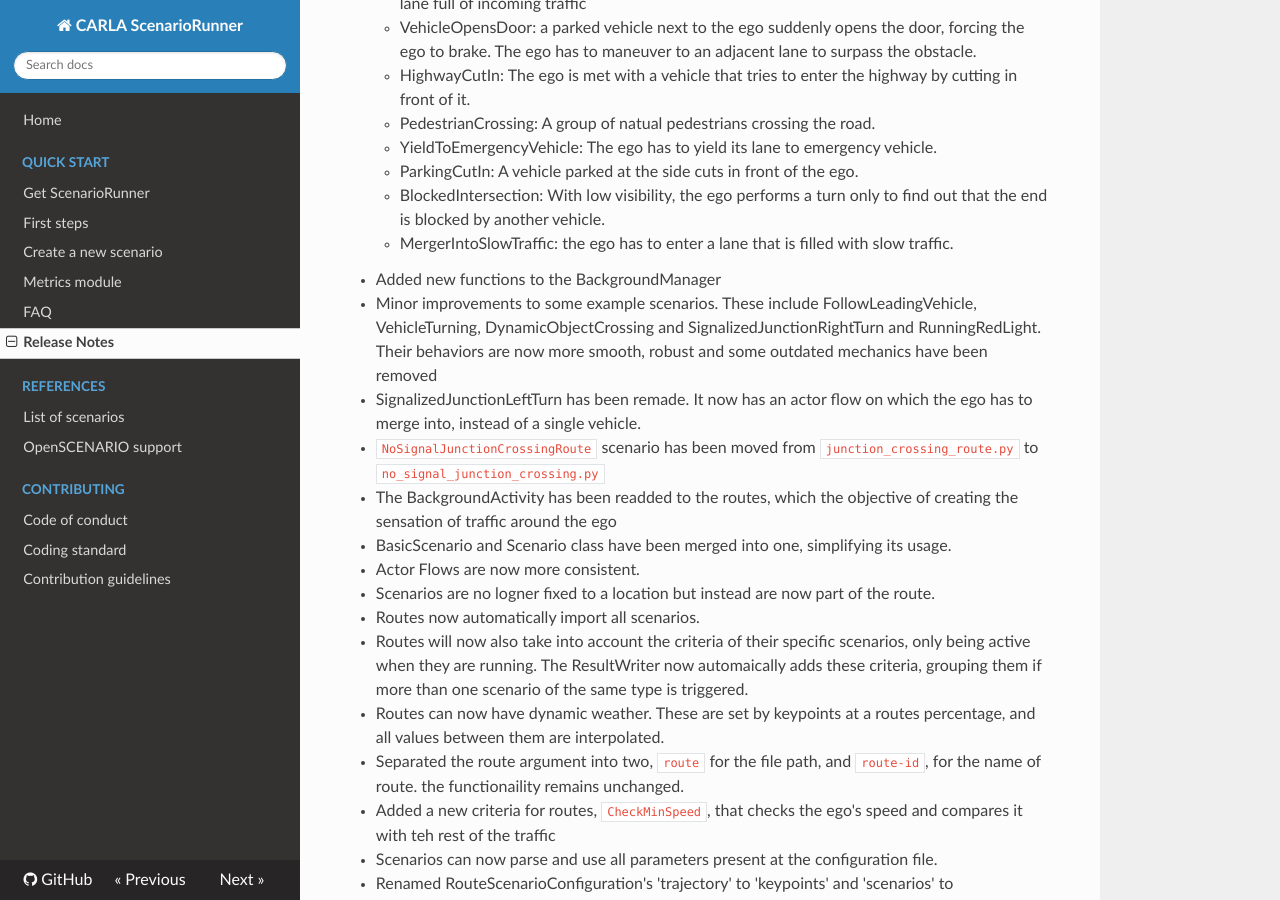
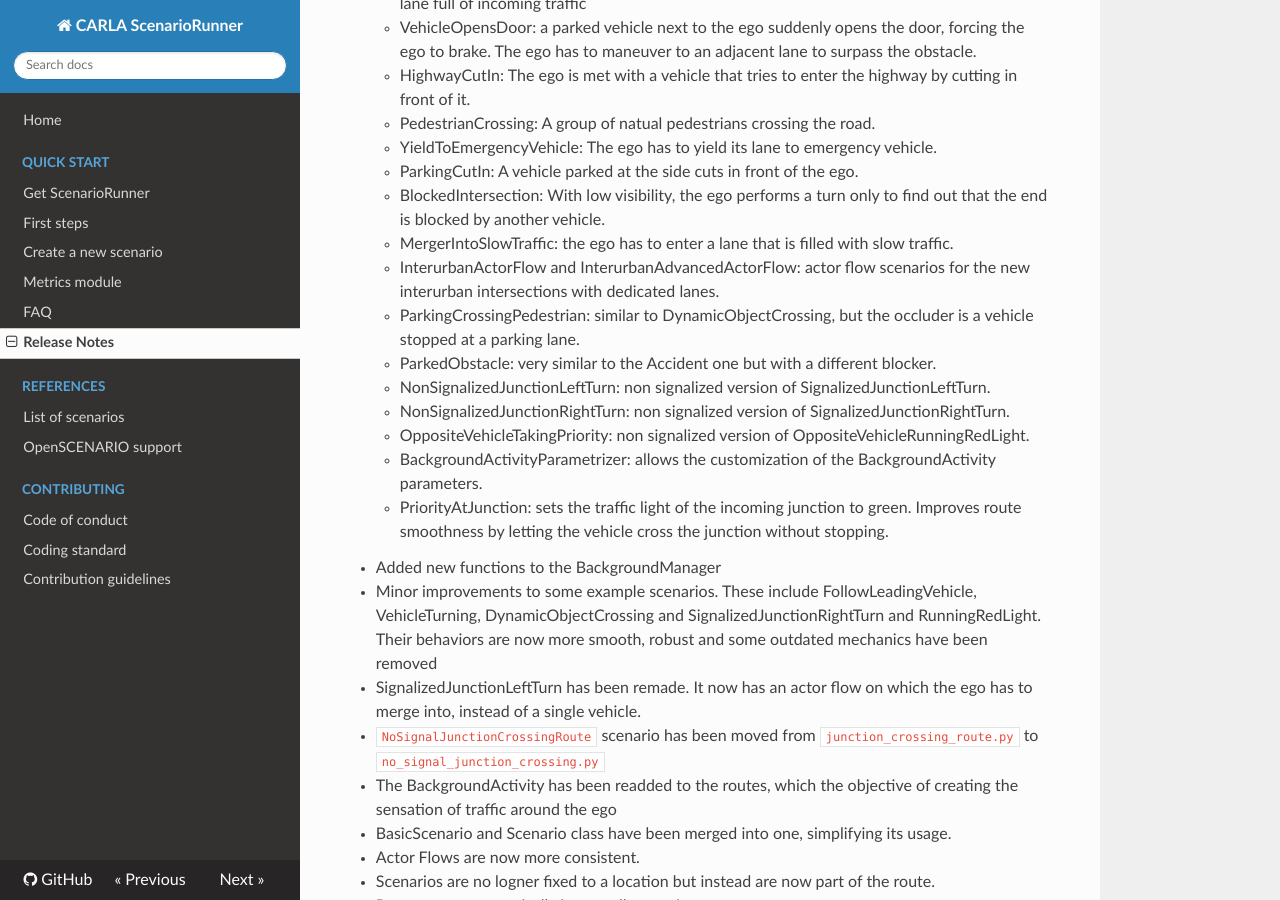
Before and after one commit to carla-simulator/scenario_runner, an MkDocs documentation site: the page built from Docs/CHANGELOG.md, in a window 1280 px wide and 900 px high, scrolled down 797 px. Built offline with MkDocs 1.6.1, drawn with Linux system fonts in a browser that asks for light colours; nearby versions of some CDN libraries.

Commit message:
CHANGELOG and pretty code

```diff
--- a/Docs/CHANGELOG.md
+++ b/Docs/CHANGELOG.md
@@ -28,6 +28,14 @@
     - ParkingCutIn: A vehicle parked at the side cuts in front of the ego.
     - BlockedIntersection: With low visibility, the ego performs a turn only to find out that the end is blocked by another vehicle.
     - MergerIntoSlowTraffic: the ego has to enter a lane that is filled with slow traffic.
+    - InterurbanActorFlow and InterurbanAdvancedActorFlow: actor flow scenarios for the new interurban intersections with dedicated lanes.
+    - ParkingCrossingPedestrian: similar to DynamicObjectCrossing, but the occluder is a vehicle stopped at a parking lane.
+    - ParkedObstacle: very similar to the Accident one but with a different blocker.
+    - NonSignalizedJunctionLeftTurn: non signalized version of SignalizedJunctionLeftTurn.
+    - NonSignalizedJunctionRightTurn: non signalized version of SignalizedJunctionRightTurn.
+    - OppositeVehicleTakingPriority: non signalized version of OppositeVehicleRunningRedLight.
+    - BackgroundActivityParametrizer: allows the customization of the BackgroundActivity parameters.
+    - PriorityAtJunction: sets the traffic light of the incoming junction to green. Improves route smoothness by letting the vehicle cross the junction without stopping.
 * Added new functions to the BackgroundManager
 * Minor improvements to some example scenarios. These include FollowLeadingVehicle, VehicleTurning, DynamicObjectCrossing and SignalizedJunctionRightTurn and RunningRedLight. Their behaviors are now more smooth, robust and some outdated mechanics have been removed
 * SignalizedJunctionLeftTurn has been remade. It now has an actor flow on which the ego has to merge into, instead of a single vehicle.
```
Also changed, not shown: 2 other files.
